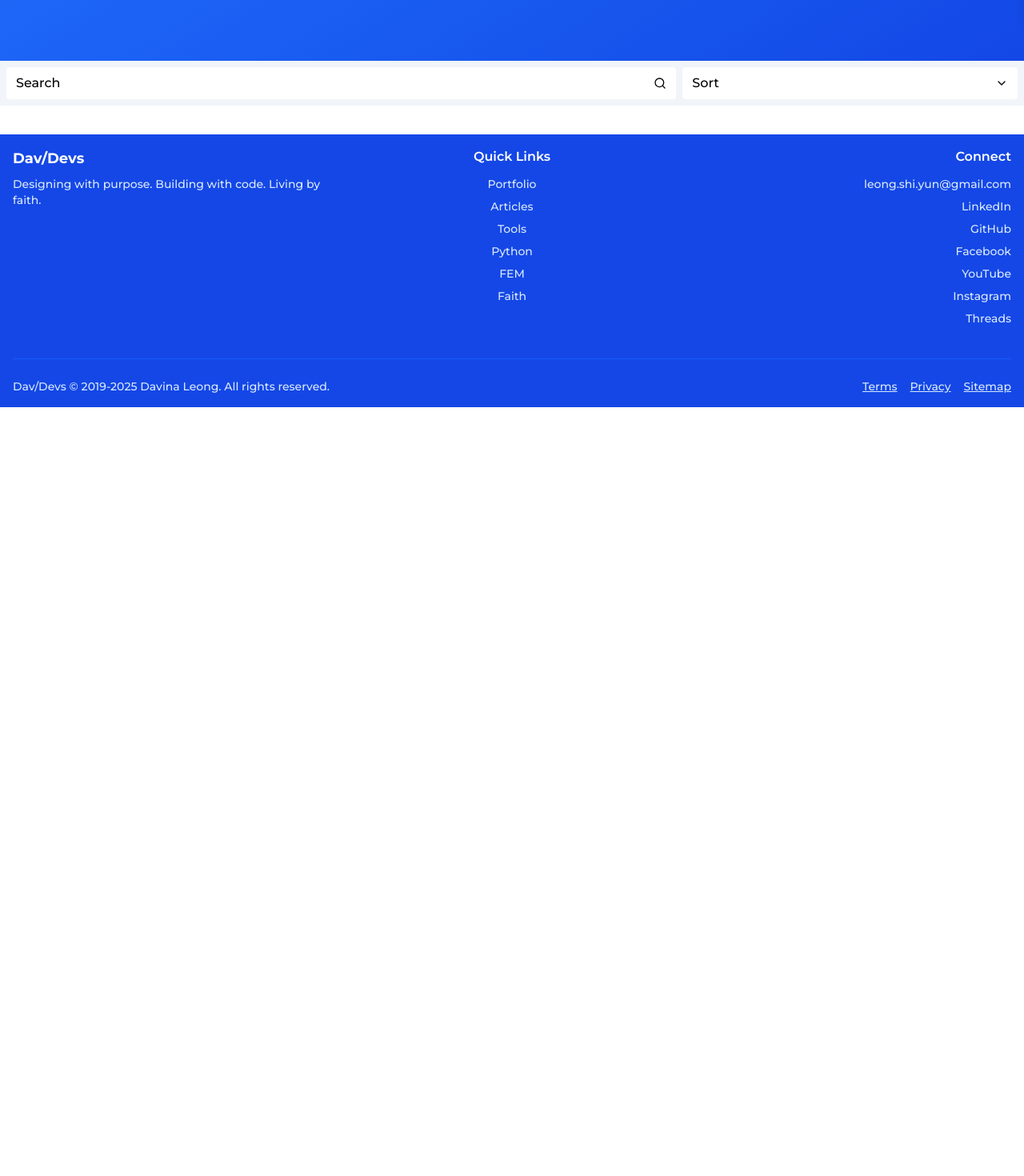
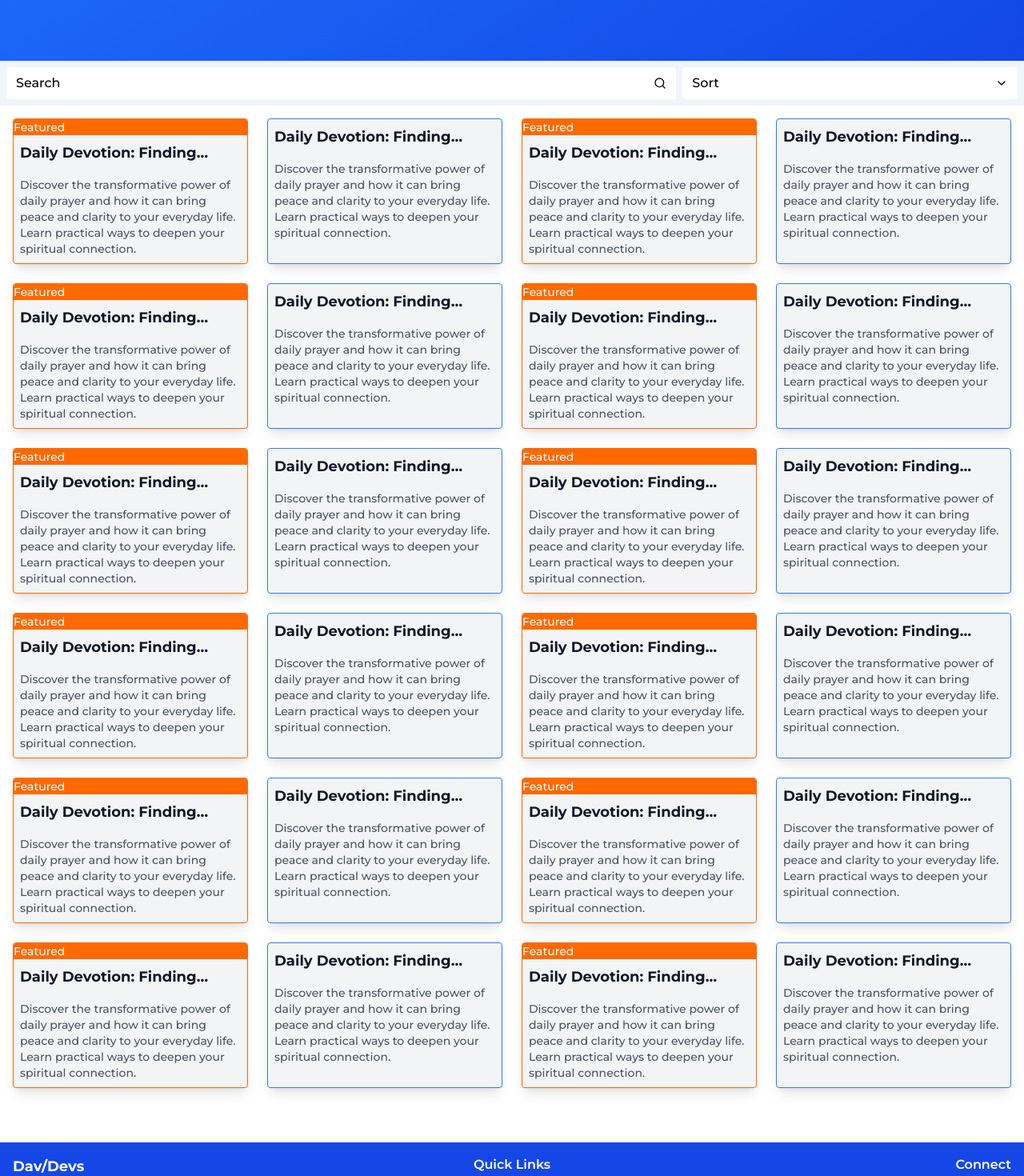
Before and after one commit to davinaleong/proj-davdevs-2025, a Next.js app: page /faith in a window 1280 px wide. Shown: the part 780-2250 px from the top of the page at 80% size. Before the commit the page ends 1289 px from the top, so only its background shows below. Built offline with nearby package versions, Linux system fonts and the light colour scheme.

Commit message:
WIP Faith page

```diff
--- a/app/components/Card.tsx
+++ b/app/components/Card.tsx
@@ -54,11 +54,11 @@ export default function Card({
   const getCardStyles = () => {
     if (highlighted) {
       const borderStyle = featured ? "border-orange-500" : "border-white";
-      const highlightedStyles = `text-white bg-blue-500 border ${borderStyle} rounded-sm overflow-hidden max-w-sm shadow-lg`;
+      const highlightedStyles = `text-white bg-blue-500 border ${borderStyle} rounded-sm overflow-hidden shadow-lg flex flex-col h-full`;
       return `${highlightedStyles} ${className}`;
     }
 
-    const baseStyles = "bg-gray-100 dark:bg-slate-900 border rounded-sm overflow-hidden max-w-sm shadow-lg";
+    const baseStyles = "bg-gray-100 dark:bg-slate-900 border rounded-sm overflow-hidden shadow-lg flex flex-col h-full";
     const borderStyle = featured ? "border-orange-500" : "border-blue-500";
     return `${baseStyles} ${borderStyle} ${className}`;
   };
--- /dev/null
+++ b/app/components/CardGrid.tsx
@@ -0,0 +1,14 @@
+import { ReactNode } from 'react'
+
+interface CardGridProps {
+    children: ReactNode;
+    className?: string;
+}
+
+export default function CardGrid({ children, className = "" }: CardGridProps) {
+    return (
+        <div className={`container mx-auto grid grid-cols-2 md:grid-cols-4 gap-6 items-stretch p-4 ${className}`}>
+            {children}
+        </div>
+    )
+}
--- a/app/components/ListFooter.tsx
+++ b/app/components/ListFooter.tsx
@@ -17,7 +17,7 @@ export default function ListFooter({
     className = ""
 }: ListFooterProps) {
     return (
-        <footer className={className}>
+        <footer className={`p-2 ${className}`}>
             <Pagination
                 currentPage={currentPage}
                 totalPages={totalPages}
--- a/app/faith/page.tsx
+++ b/app/faith/page.tsx
@@ -1,12 +1,136 @@
 import FaithHeroSection from "../components/sections/faith/FaithHeroSection"
 import ListHeader from "../components/ListHeader"
 import ListFooter from "../components/ListFooter"
+import CardGrid from "../components/CardGrid"
+import Card from "../components/Card"
 
 export default function Faith() {
     return (
         <div>
             <FaithHeroSection />
             <ListHeader />
+            <CardGrid>
+                <Card
+                    title="Daily Devotion: Finding Peace in Prayer"
+                    description="Discover the transformative power of daily prayer and how it can bring peace and clarity to your everyday life. Learn practical ways to deepen your spiritual connection."
+                    href="/faith/devotions/daily-prayer"
+                    featured={true}/>
+                <Card
+                    title="Daily Devotion: Finding Peace in Prayer"
+                    description="Discover the transformative power of daily prayer and how it can bring peace and clarity to your everyday life. Learn practical ways to deepen your spiritual connection."
+                    href="/faith/devotions/daily-prayer"
+                    featured={false}/>
+                    <Card
+                    title="Daily Devotion: Finding Peace in Prayer"
+                    description="Discover the transformative power of daily prayer and how it can bring peace and clarity to your everyday life. Learn practical ways to deepen your spiritual connection."
+                    href="/faith/devotions/daily-prayer"
+                    featured={true}/>
+                <Card
+                    title="Daily Devotion: Finding Peace in Prayer"
+                    description="Discover the transformative power of daily prayer and how it can bring peace and clarity to your everyday life. Learn practical ways to deepen your spiritual connection."
+                    href="/faith/devotions/daily-prayer"
+                    featured={false}/>
+                    <Card
+                    title="Daily Devotion: Finding Peace in Prayer"
+                    description="Discover the transformative power of daily prayer and how it can bring peace and clarity to your everyday life. Learn practical ways to deepen your spiritual connection."
+                    href="/faith/devotions/daily-prayer"
+                    featured={true}/>
+                <Card
+                    title="Daily Devotion: Finding Peace in Prayer"
+                    description="Discover the transformative power of daily prayer and how it can bring peace and clarity to your everyday life. Learn practical ways to deepen your spiritual connection."
+                    href="/faith/devotions/daily-prayer"
+                    featured={false}/>
+                    <Card
+                    title="Daily Devotion: Finding Peace in Prayer"
+                    description="Discover the transformative power of daily prayer and how it can bring peace and clarity to your everyday life. Learn practical ways to deepen your spiritual connection."
+                    href="/faith/devotions/daily-prayer"
+                    featured={true}/>
+                <Card
+                    title="Daily Devotion: Finding Peace in Prayer"
+                    description="Discover the transformative power of daily prayer and how it can bring peace and clarity to your everyday life. Learn practical ways to deepen your spiritual connection."
+                    href="/faith/devotions/daily-prayer"
+                    featured={false}/>
+                    <Card
+                    title="Daily Devotion: Finding Peace in Prayer"
+                    description="Discover the transformative power of daily prayer and how it can bring peace and clarity to your everyday life. Learn practical ways to deepen your spiritual connection."
+                    href="/faith/devotions/daily-prayer"
+                    featured={true}/>
+                <Card
+                    title="Daily Devotion: Finding Peace in Prayer"
+                    description="Discover the transformative power of daily prayer and how it can bring peace and clarity to your everyday life. Learn practical ways to deepen your spiritual connection."
+                    href="/faith/devotions/daily-prayer"
+                    featured={false}/>
+                    <Card
+                    title="Daily Devotion: Finding Peace in Prayer"
+                    description="Discover the transformative power of daily prayer and how it can bring peace and clarity to your everyday life. Learn practical ways to deepen your spiritual connection."
+                    href="/faith/devotions/daily-prayer"
+                    featured={true}/>
+                <Card
+                    title="Daily Devotion: Finding Peace in Prayer"
+                    description="Discover the transformative power of daily prayer and how it can bring peace and clarity to your everyday life. Learn practical ways to deepen your spiritual connection."
+                    href="/faith/devotions/daily-prayer"
+                    featured={false}/>
+                    <Card
+                    title="Daily Devotion: Finding Peace in Prayer"
+                    description="Discover the transformative power of daily prayer and how it can bring peace and clarity to your everyday life. Learn practical ways to deepen your spiritual connection."
+                    href="/faith/devotions/daily-prayer"
+                    featured={true}/>
+                <Card
+                    title="Daily Devotion: Finding Peace in Prayer"
+                    description="Discover the transformative power of daily prayer and how it can bring peace and clarity to your everyday life. Learn practical ways to deepen your spiritual connection."
+                    href="/faith/devotions/daily-prayer"
+                    featured={false}/>
+                    <Card
+                    title="Daily Devotion: Finding Peace in Prayer"
+                    description="Discover the transformative power of daily prayer and how it can bring peace and clarity to your everyday life. Learn practical ways to deepen your spiritual connection."
+                    href="/faith/devotions/daily-prayer"
+                    featured={true}/>
+                <Card
+                    title="Daily Devotion: Finding Peace in Prayer"
+                    description="Discover the transformative power of daily prayer and how it can bring peace and clarity to your everyday life. Learn practical ways to deepen your spiritual connection."
+                    href="/faith/devotions/daily-prayer"
+                    featured={false}/>
+                    <Card
+                    title="Daily Devotion: Finding Peace in Prayer"
+                    description="Discover the transformative power of daily prayer and how it can bring peace and clarity to your everyday life. Learn practical ways to deepen your spiritual connection."
+                    href="/faith/devotions/daily-prayer"
+                    featured={true}/>
+                <Card
+                    title="Daily Devotion: Finding Peace in Prayer"
+                    description="Discover the transformative power of daily prayer and how it can bring peace and clarity to your everyday life. Learn practical ways to deepen your spiritual connection."
+                    href="/faith/devotions/daily-prayer"
+                    featured={false}/>
+                    <Card
+                    title="Daily Devotion: Finding Peace in Prayer"
+                    description="Discover the transformative power of daily prayer and how it can bring peace and clarity to your everyday life. Learn practical ways to deepen your spiritual connection."
+                    href="/faith/devotions/daily-prayer"
+                    featured={true}/>
+                <Card
+                    title="Daily Devotion: Finding Peace in Prayer"
+                    description="Discover the transformative power of daily prayer and how it can bring peace and clarity to your everyday life. Learn practical ways to deepen your spiritual connection."
+                    href="/faith/devotions/daily-prayer"
+                    featured={false}/>
+                    <Card
+                    title="Daily Devotion: Finding Peace in Prayer"
+                    description="Discover the transformative power of daily prayer and how it can bring peace and clarity to your everyday life. Learn practical ways to deepen your spiritual connection."
+                    href="/faith/devotions/daily-prayer"
+                    featured={true}/>
+                <Card
+                    title="Daily Devotion: Finding Peace in Prayer"
+                    description="Discover the transformative power of daily prayer and how it can bring peace and clarity to your everyday life. Learn practical ways to deepen your spiritual connection."
+                    href="/faith/devotions/daily-prayer"
+                    featured={false}/>
+                    <Card
+                    title="Daily Devotion: Finding Peace in Prayer"
+                    description="Discover the transformative power of daily prayer and how it can bring peace and clarity to your everyday life. Learn practical ways to deepen your spiritual connection."
+                    href="/faith/devotions/daily-prayer"
+                    featured={true}/>
+                <Card
+                    title="Daily Devotion: Finding Peace in Prayer"
+                    description="Discover the transformative power of daily prayer and how it can bring peace and clarity to your everyday life. Learn practical ways to deepen your spiritual connection."
+                    href="/faith/devotions/daily-prayer"
+                    featured={false}/>
+            </CardGrid>
             <ListFooter />
         </div>
     )
```
